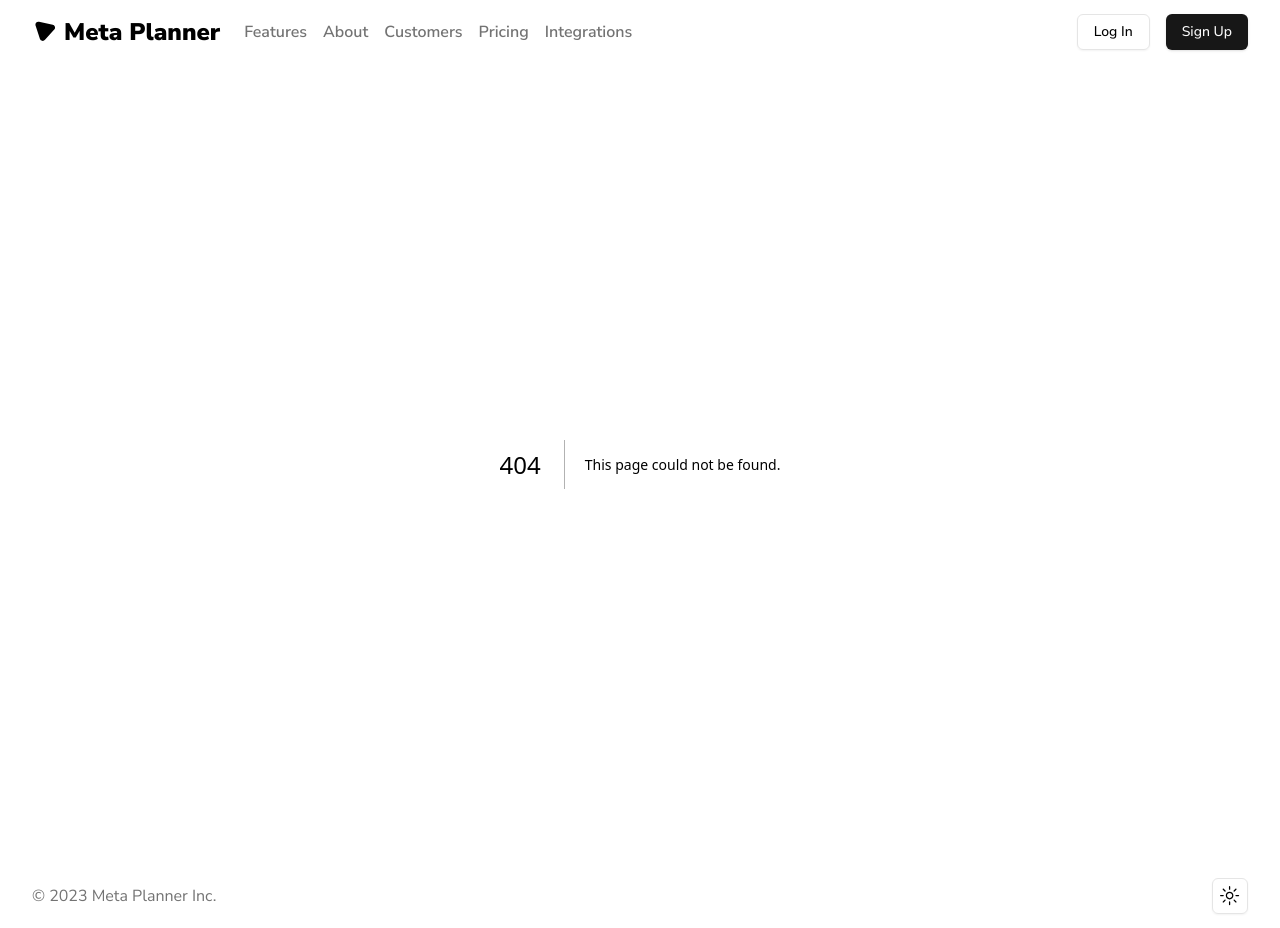
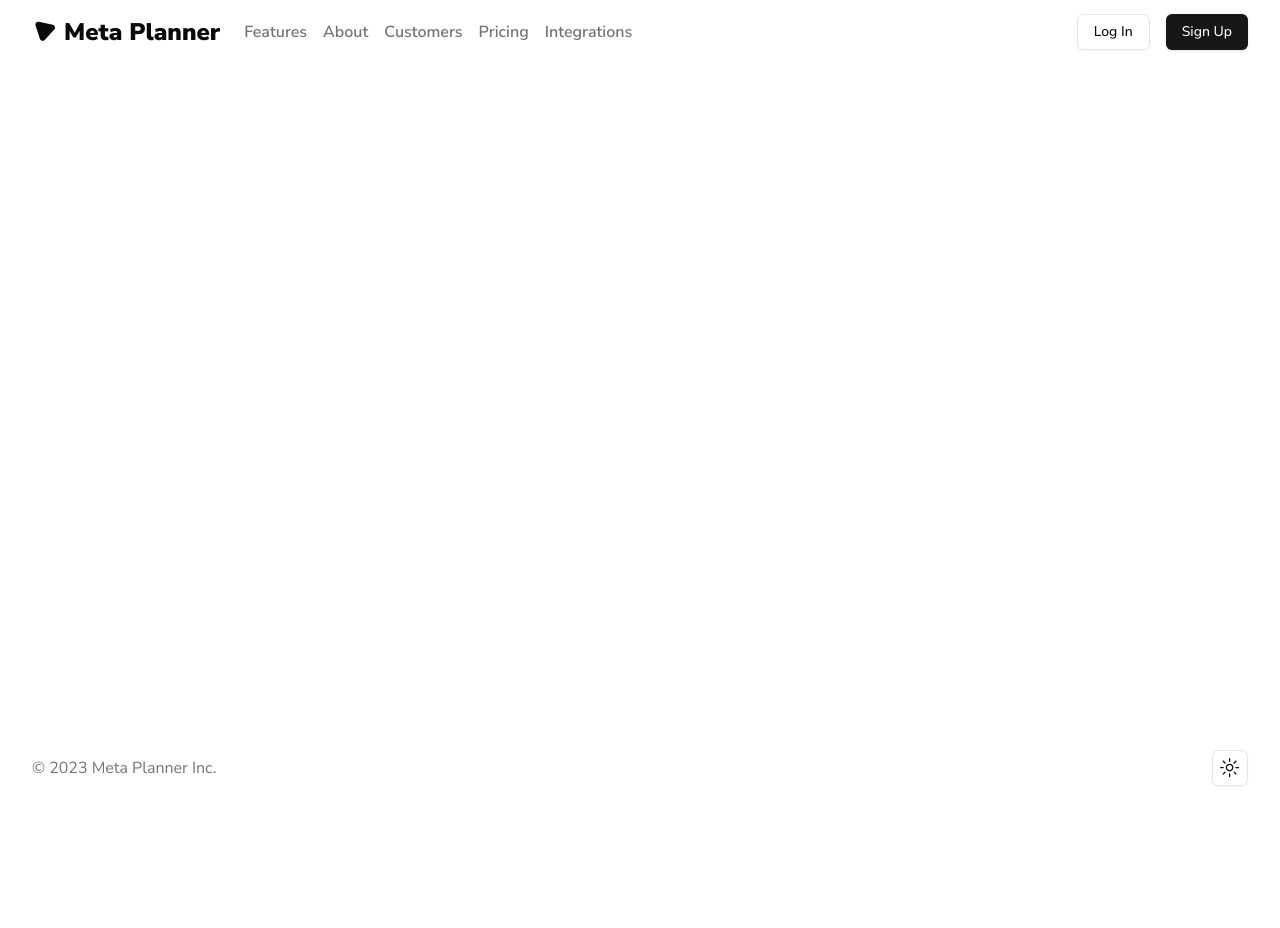
Before and after one commit to ahmedivy/meta-planner, a Next.js app: page /register in a window 1280 px wide. Before the commit this address had no page. After the commit the page ends 800 px from the top, so only its background shows below. Built offline with nearby package versions, Linux system fonts and the light colour scheme.

Commit message:
fix tabindex

```diff
--- a/app/globals.css
+++ b/app/globals.css
@@ -76,11 +76,3 @@
     @apply bg-background text-foreground;
   }
 }
-
-.bg-gradient {
-  background: var(--gradient);
-}
-
-.shadow-gradient {
-  box-shadow: 0 0 1rem var(--gradient);
-}
--- /dev/null
+++ b/app/register/page.jsx
@@ -0,0 +1,11 @@
+import React from 'react'
+
+function Page() {
+  return (
+    <div>
+
+    </div>
+  )
+}
+
+export default Page
--- a/components/auth-buttons.jsx
+++ b/components/auth-buttons.jsx
@@ -5,10 +5,10 @@ import Link from "next/link";
 function AuthButtons({ className = "" }) {
   return (
     <div className={cn("hidden lg:flex gap-4 ml-auto", className)}>
-      <Button variant="outline" asChild>
+      <Button variant="outline" asChild tabindex="-1">
         <Link href="/login">Log In</Link>
       </Button>
-      <Button>Sign Up</Button>
+      <Button tabindex="-1">Sign Up</Button>
     </div>
   );
 }
--- a/components/login-form.jsx
+++ b/components/login-form.jsx
@@ -105,7 +105,7 @@ export function LoginCard() {
               {isLoading && (
                 <ReloadIcon className="animate-spin h-4 w-4 mr-2" />
               )}
-              Login
+              Log In
             </Button>
           </div>
         </form>
```
